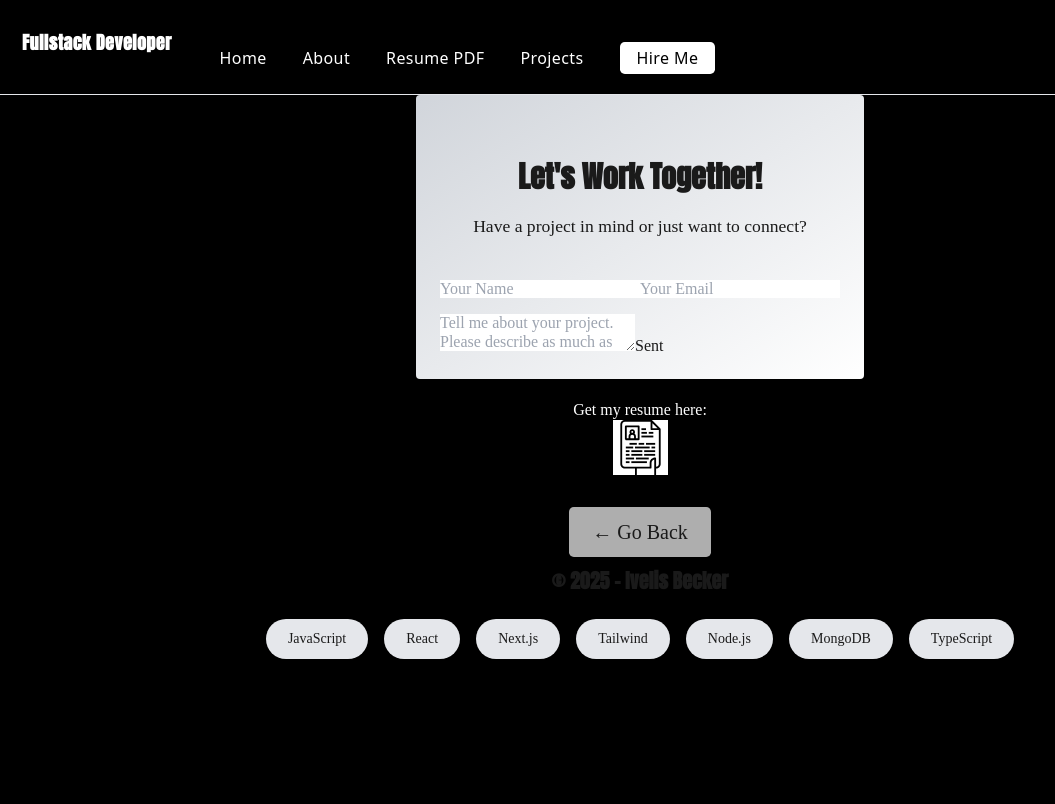
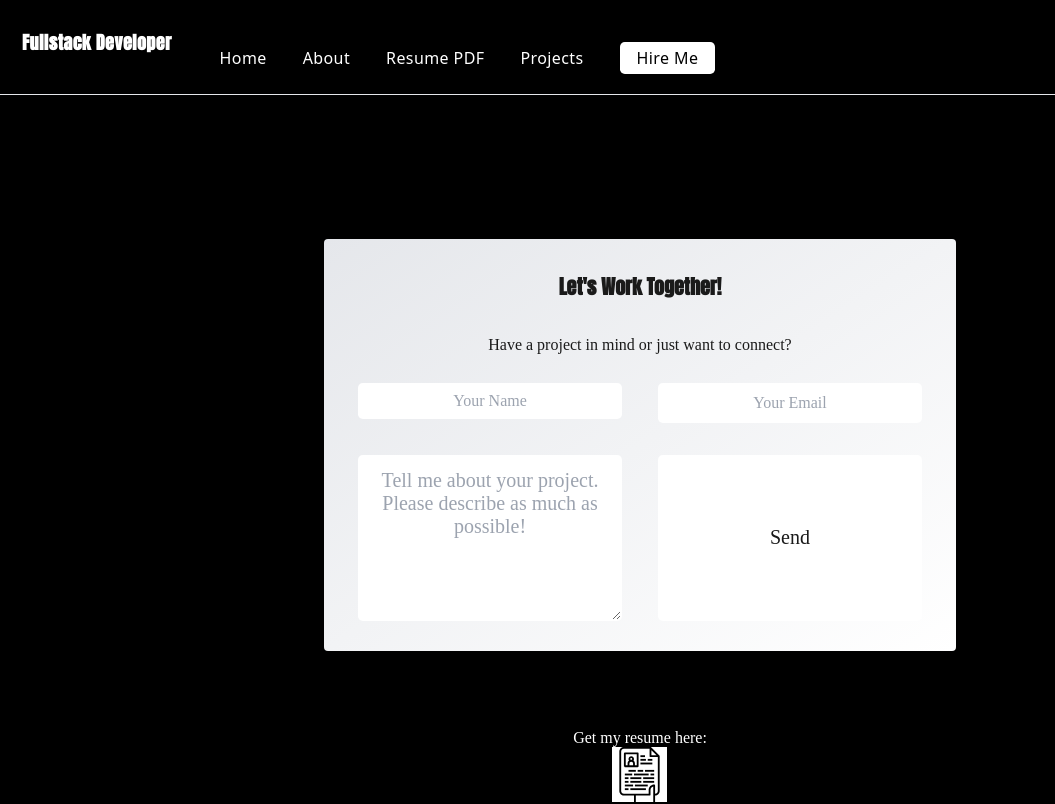
Before and after one commit to I-0110/ivelisFullstackPortfolio, a React (Vite) app in the folder client/: page /contact in a window 1280 px wide. Shown: the top 804 px of the page, without its empty margins (0-1055 px from the left). Built offline with nearby package versions, Linux system fonts and the light colour scheme; a web font is replaced by a local one.

Commit message:
Fixed Form design on Contact/Hire Me

```diff
--- a/client/src/pages/Contact.tsx
+++ b/client/src/pages/Contact.tsx
@@ -32,41 +32,29 @@ const Contact: React.FC = () => {
     };
 
     return (
-        <main>
-            <section id="contact" className="w-full max-w-md mx-auto bg-gradient-to-tl from-[#ffffff] to-gray-300 dark:from-[#03161e] dark:to-gray-700 text-light-text dark:text-dark-text p-6 rounded shadow-md transition-all duration-300">
-                <div className='flex flex-col items-center space-y-6 mt-10'>
-                    <h1 className="text-3xl font-bold">Let's Work Together!</h1>
-                    <p className="text-light-100 mt-2">
+        <main className="flex flex-col items-center justify-center text-center min-h-screen px-4 space-y-8">
+            <section id="contact" className="mt-5 w-[55%] p-6 rounded-lg shadow-lg transition-all duration-300">
+                <div className='bg-gradient-to-tl from-[#ffffff] to-gray-200 dark:from-[#03161e] dark:to-gray-200 text-light-text dark:text-dark-text p-6 rounded shadow-md transition-all duration-300'>
+                    <h1 className="text-xl font-semibold mb-4 text-light-text dark:text-dark-text-100 p-2">Let's Work Together!</h1>
+                    <p className="block text-light-100 mt-2 text-center text-sm sm:text-base max-w-xs sm:max-w-md mx-auto transition-all duration-500 ease-in-out">
                         Have a project in mind or just want to connect?
                     </p>
 
-                    <form onSubmit={handleSubmit} className="space-y-4">
-                        {/* Honey Pot where bot will fill if email is not good -- no guarantee of perfect email verification */}
-                        {/* <input
-                            type='text'
-                            name='_honey'
-                            className='flex flex-none'
-                        />
-                        {/* reCAPTCHA */}
-                        {/* <input
-                            type='hidden'
-                            name='_captcha'
-                            value='true'
-                        /> */}
-                        {/* User's form */}
-                        <input name="name" placeholder="Your Name" required className="input" />
-                        <input  name="email" placeholder="Your Email" required type="email" className="input" />
+                    <form onSubmit={handleSubmit} className="grid grid-cols-1 md:grid-cols-2 gap-4">
+                        <input name="name" placeholder="Your Name" required className="btn btn-md m-2 bg-white text-light-text dark:bg-gray-700 dark:text-dark-text hover:opacity-90 transition" />
+                        <input  name="email" placeholder="Your Email" required type="email" className="mb-1 btn btn-md m-2 bg-white text-light-text dark:bg-gray-700 dark:text-dark-text hover:opacity-90 transition" />
                         <textarea
                         name="message"
                         placeholder="Tell me about your project. Please describe as much as possible!"
                         required
-                        className="input"
+                        rows={6}
+                        className="mb-1 btn btn-lg m-2 bg-white text-light-text dark:bg-gray-700 dark:text-dark-text hover:opacity-90 transition"
                         />
 
                         <button
                         type="submit"
-                        disabled={formState === 'submitting'}>
-                        {formState === 'submitting' ? 'Sending...' : 'Sent'}
+                        disabled={formState === 'submitting'} className='mb-1 btn btn-lg m-2 bg-white text-light-text dark:bg-gray-700 dark:text-dark-text hover:opacity-90 transition'>
+                        {formState === 'submitting' ? 'Sending...' : 'Send'}
                         </button>
 
                     {formState === 'success' && (
```
